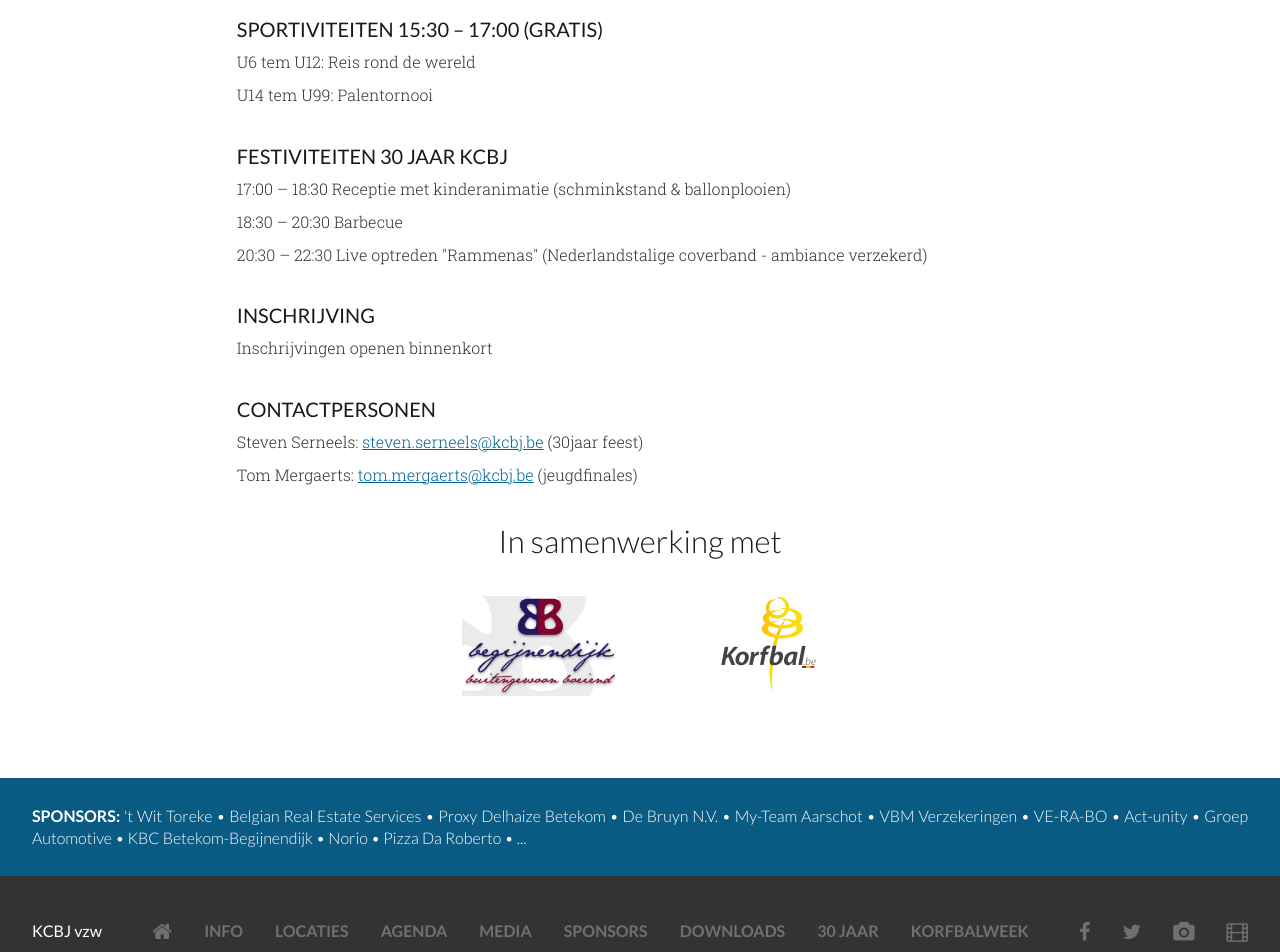
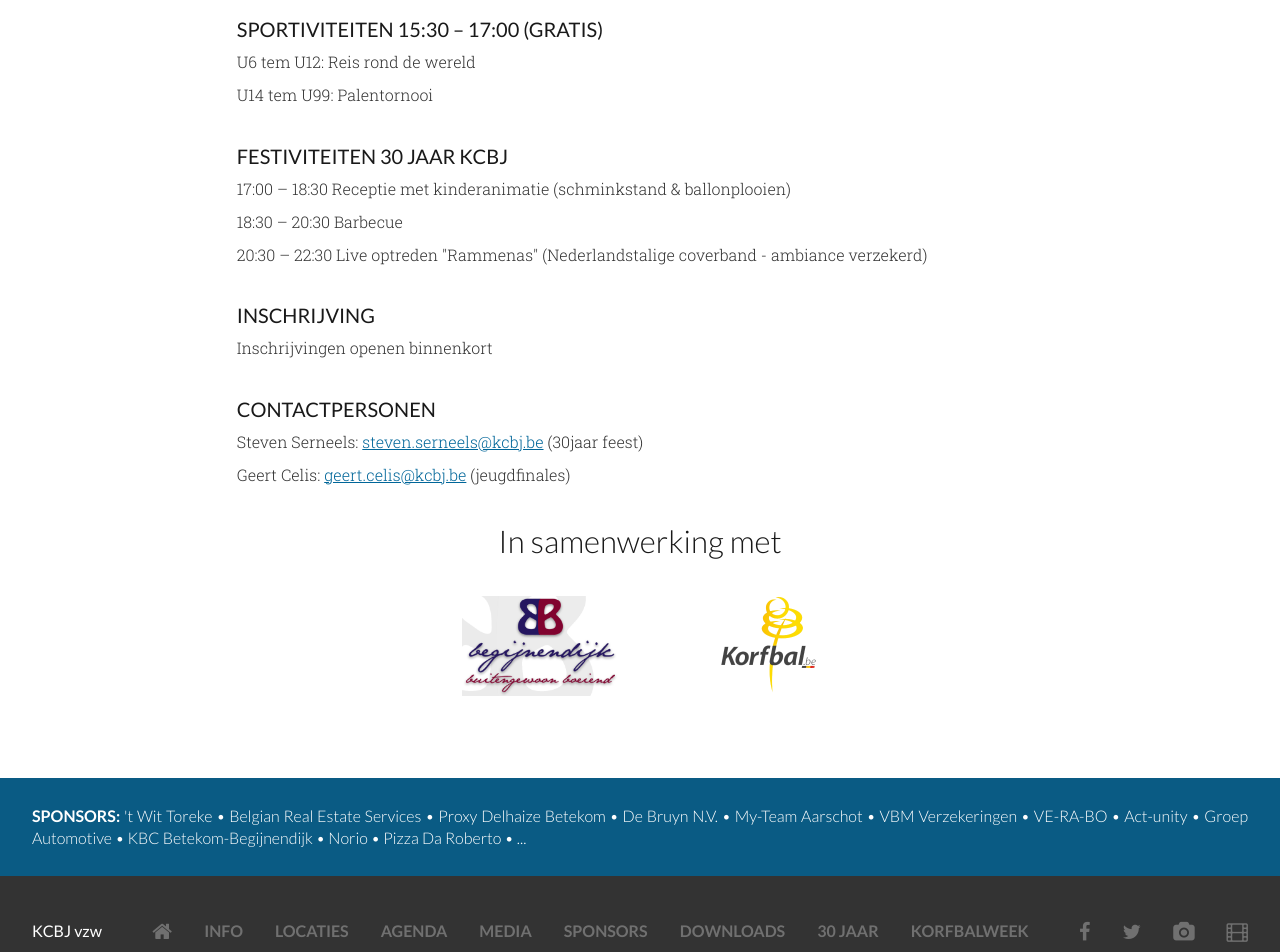
Before and after one commit to kcbj/kcbj.github.io, a Jekyll site: the page built from 30jaar/index.html, in a window 1280 px wide. Shown: the part 1267-2219 px from the top of the page. Built offline with Jekyll 4.4.1, drawn with Linux system fonts in a browser that asks for light colours; nearby versions of some CDN libraries.

Commit message:
Replace Tom by Geert

```diff
--- a/30jaar/index.html
+++ b/30jaar/index.html
@@ -57,7 +57,7 @@ description: Korfbalclub KCBJ bestaat 30 jaar en dat vieren we
 
       <h2>Contactpersonen</h2>
       <p>Steven Serneels: <a href="mailto:steven.serneels@kcbj.be">steven.serneels@kcbj.be</a> (30jaar feest)</p>
-      <p>Tom Mergaerts: <a href="mailto:tom.mergaerts@kcbj.be">tom.mergaerts@kcbj.be</a> (jeugdfinales)</p>
+      <p>Geert Celis: <a href="mailto:geert.celis@kcbj.be">geert.celis@kcbj.be</a> (jeugdfinales)</p>
     </div>
   </div>
 </div>
```
